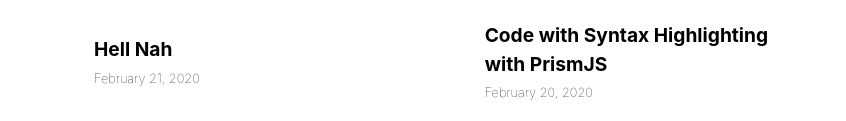
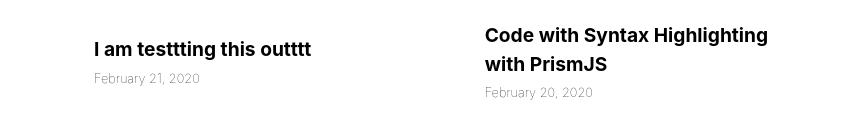
Before and after one commit to talmax1124/gatsby-starter-delog-master, a Gatsby site: page / in a window 1280 px wide. Shown: the part 679-800 px from the top of the page, 0-846 px from the left. Built offline with nearby package versions, Linux system fonts and the light colour scheme; Gatsby itself is replaced by a stand-in of ours.

Commit message:
Update Blog “2020-02-21-hello-world-the-remark-kitchen-sink”

```diff
--- a/_data/blog/2020-02-21-hello-world-the-remark-kitchen-sink.md
+++ b/_data/blog/2020-02-21-hello-world-the-remark-kitchen-sink.md
@@ -2,7 +2,7 @@
 template: BlogPost
 path: /remark-kitchen-sink
 date: 2020-02-21T12:12:25.364Z
-title: Hell Nah
+title: I am testtting this outttt
 thumbnail: /assets/image-6.jpg
 ---
 # h1 Heading 8-)
```
